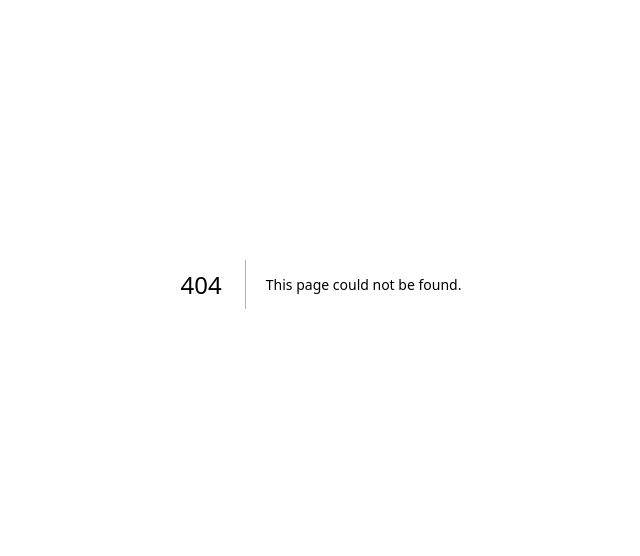
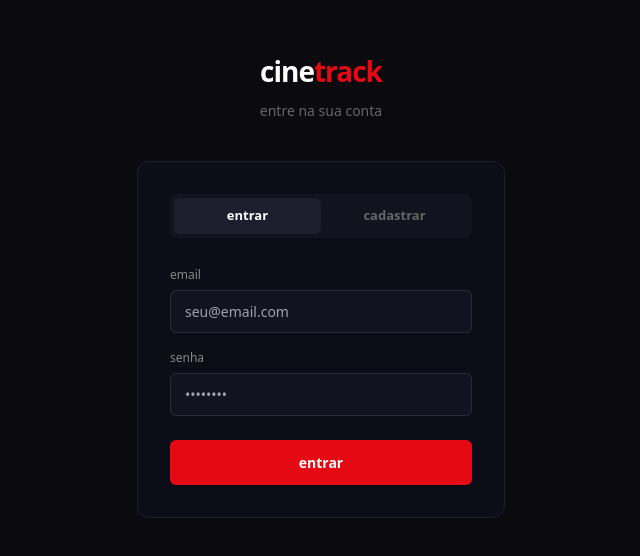
Before and after one commit to miguelquintanilhapy/TMDBTracker, a Next.js app in the folder frontend/: page /login in a window 1280 px wide. Before the commit this address had no page. Shown: the part 116-672 px from the top of the page, without its empty margins (319-959 px from the left). Built offline with nearby package versions, Linux system fonts and the light colour scheme.

Commit message:
feat: página de login e registro com alternância de abas

```diff
--- /dev/null
+++ b/frontend/app/login/page.tsx
@@ -0,0 +1,112 @@
+// página de login e registro
+
+'use client'
+
+import { useState } from 'react'
+import { useRouter } from 'next/navigation'
+import api from '../lib/api'
+
+export default function Login() {
+  const [isLogin, setIsLogin] = useState(true)
+  const [name, setName] = useState('')
+  const [email, setEmail] = useState('')
+  const [password, setPassword] = useState('')
+  const [error, setError] = useState('')
+  const [loading, setLoading] = useState(false)
+  const router = useRouter()
+
+  async function handleSubmit() {
+    setError('')
+    setLoading(true)
+    try {
+      const endpoint = isLogin ? '/auth/login' : '/auth/register'
+      const payload = isLogin ? { email, password } : { name, email, password }
+      const { data } = await api.post(endpoint, payload)
+      localStorage.setItem('token', data.token)
+      localStorage.setItem('user', JSON.stringify(data.user))
+      router.push('/')
+    } catch (err: any) {
+      setError(err.response?.data?.error || 'algo deu errado, tente novamente')
+    } finally {
+      setLoading(false)
+    }
+  }
+
+  const input = {
+    width: '100%',
+    background: '#13131f',
+    border: '1px solid #2a2a3e',
+    borderRadius: 6,
+    padding: '10px 14px',
+    color: '#e8e8f0',
+    fontSize: 14,
+    outline: 'none',
+  } as React.CSSProperties
+
+  return (
+    <div style={{ minHeight: '100vh', background: '#0a0a0f', display: 'flex', alignItems: 'center', justifyContent: 'center' }}>
+      <div style={{ width: '100%', maxWidth: 400, padding: '0 16px' }}>
+
+        {/* logo */}
+        <div style={{ textAlign: 'center', marginBottom: 40 }}>
+          <div style={{ fontSize: 28, fontWeight: 800, color: '#fff', letterSpacing: '-1px' }}>
+            cine<span style={{ color: '#e50914' }}>track</span>
+          </div>
+          <p style={{ fontSize: 14, color: '#666', marginTop: 8 }}>
+            {isLogin ? 'entre na sua conta' : 'crie sua conta grátis'}
+          </p>
+        </div>
+
+        {/* card */}
+        <div style={{ background: '#0d0d18', border: '1px solid #1e1e2e', borderRadius: 12, padding: 32 }}>
+
+          {/* tabs */}
+          <div style={{ display: 'flex', background: '#13131f', borderRadius: 8, padding: 4, marginBottom: 28 }}>
+            {['entrar', 'cadastrar'].map((tab, i) => (
+              <button
+                key={tab}
+                onClick={() => { setIsLogin(i === 0); setError('') }}
+                style={{ flex: 1, padding: '8px', borderRadius: 6, border: 'none', background: isLogin === (i === 0) ? '#1e1e2e' : 'transparent', color: isLogin === (i === 0) ? '#fff' : '#666', fontSize: 13, fontWeight: 600, cursor: 'pointer' }}
+              >{tab}</button>
+            ))}
+          </div>
+
+          {/* campos */}
+          <div style={{ display: 'flex', flexDirection: 'column', gap: 16 }}>
+            {!isLogin && (
+              <div>
+                <label style={{ fontSize: 12, color: '#888', display: 'block', marginBottom: 6, fontWeight: 500 }}>nome</label>
+                <input style={input} placeholder="seu nome" value={name} onChange={e => setName(e.target.value)} />
+              </div>
+            )}
+            <div>
+              <label style={{ fontSize: 12, color: '#888', display: 'block', marginBottom: 6, fontWeight: 500 }}>email</label>
+              <input style={input} type="email" placeholder="seu@email.com" value={email} onChange={e => setEmail(e.target.value)} />
+            </div>
+            <div>
+              <label style={{ fontSize: 12, color: '#888', display: 'block', marginBottom: 6, fontWeight: 500 }}>senha</label>
+              <input style={input} type="password" placeholder="••••••••" value={password} onChange={e => setPassword(e.target.value)}
+                onKeyDown={e => e.key === 'Enter' && handleSubmit()} />
+            </div>
+          </div>
+
+          {/* erro */}
+          {error && (
+            <div style={{ marginTop: 16, padding: '10px 14px', background: 'rgba(229,9,20,.1)', border: '1px solid rgba(229,9,20,.3)', borderRadius: 6, fontSize: 13, color: '#e50914' }}>
+              {error}
+            </div>
+          )}
+
+          {/* botão */}
+          <button
+            onClick={handleSubmit}
+            disabled={loading}
+            style={{ width: '100%', background: loading ? '#555' : '#e50914', color: '#fff', border: 'none', borderRadius: 6, padding: 12, fontSize: 14, fontWeight: 600, cursor: loading ? 'not-allowed' : 'pointer', marginTop: 24 }}
+          >
+            {loading ? 'aguarde...' : isLogin ? 'entrar' : 'criar conta'}
+          </button>
+        </div>
+      </div>
+    </div>
+  )
+}
```
